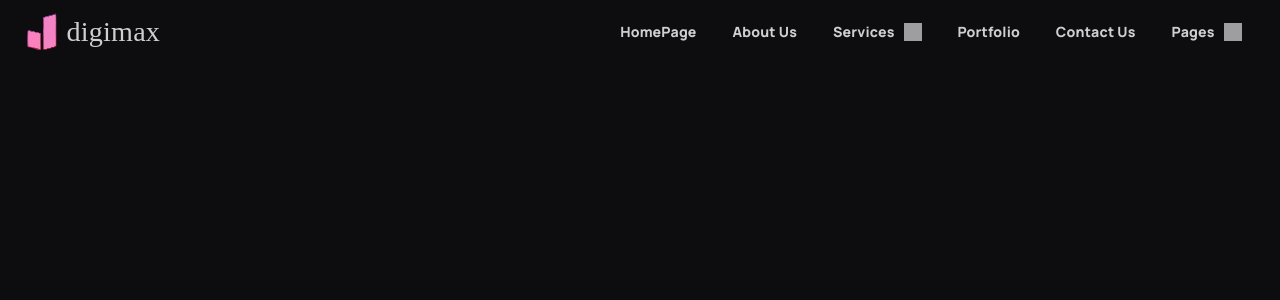
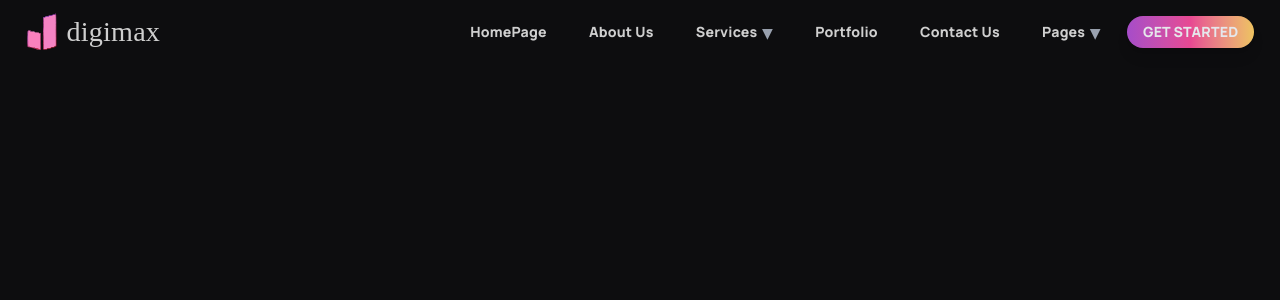
Before and after one commit to zedrock-coding/digimax-styling-copy, a React (Vite) app: page / in a window 1280 px wide. Shown: the top 300 px of the page. Built offline with nearby package versions, Linux system fonts and the light colour scheme; grey boxes are pictures that could not be loaded.

Commit message:
finished the navbar

```diff
--- a/src/components/navbar.jsx
+++ b/src/components/navbar.jsx
@@ -1,10 +1,10 @@
 import '../index.css';
 import logoImg from '../assets/logo_img.svg';
-import dropDown from '../assets/dropdown_icon.svg';
+import dropDown from '../assets/dropdown.svg';
 
 var nonListElements = (item) => (
         <li>
-            <a href="#" className="inline-flex px-[clamp(0.375rem,1vw,1rem)] py-[clamp(0.25rem,0.5vw,0.75rem)] items-center hover:bg-gray-50 rounded whitespace-nowrap text-[clamp(0.65rem,1.1vw,1rem)] font-extrabold">
+            <a href="#" className="inline-flex px-[clamp(0.45rem,1.25vw,1.5rem)] py-[clamp(0.25rem,0.5vw,0.75rem)] items-center hover:bg-gray-700 hover:opacity-90 rounded-4xl whitespace-nowrap text-[clamp(0.65rem,1.1vw,1rem)] font-extrabold">
                 <span>{item}</span>
             </a>
         </li>
@@ -12,7 +12,7 @@ var nonListElements = (item) => (
 
 var listElements = (parentItem, childItems) => (
         <li className='relative parent'>
-            <a href="#" className="inline-flex px-[clamp(0.375rem,1vw,1rem)] py-[clamp(0.25rem,0.5vw,0.75rem)] items-center hover:bg-gray-50 rounded whitespace-nowrap text-[clamp(0.65rem,1.1vw,1rem)] font-extrabold">
+            <a href="#" className="inline-flex px-[clamp(0.45rem,1.25vw,1.5rem)] py-[clamp(0.25rem,0.5vw,0.75rem)] items-center hover:bg-gray-700 hover:opacity-90 rounded-4xl whitespace-nowrap text-[clamp(0.65rem,1.1vw,1rem)] font-extrabold">
                 <span>{parentItem}</span>
             </a>
             <ul className='child transition duration-300 absolute top-full right-0 w-48 bg-[--accent-bg] shadow-lg rounded-b z-50'>
@@ -23,13 +23,14 @@ var listElements = (parentItem, childItems) => (
 
 var childItemElements = (childItem) => (
     <li key={childItem}>
-        <a href="#" className="flex px-4 py-3 hover:bg-gray-50 text-[clamp(0.65rem,1.1vw,1rem)] whitespace-nowrap">
+        <a href="#" className="flex px-4 py-3 hover:bg-gray-700 hover:opacity-90 text-[clamp(0.65rem,1.1vw,1rem)] whitespace-nowrap">
             <span>{childItem}</span>
         </a>
     </li>
 )
 
-let DropDown = (<img src={dropDown} alt="Dropdown" className="w-4 h-4 ml-2" />);
+let DropDown = (<span className={`ml-1 text-[1.2rem] transition-transform duration-200 text-gray-400`}>▾</span>
+);
 
 function Navbar() {
     let serviceItems = ['web development', 'mobile development', 'ui/ux design'];
@@ -50,6 +51,9 @@ function Navbar() {
                 {nonListElements('Portfolio')}
                 {nonListElements('Contact Us')}
                 {listElements(<span className="flex items-center">Pages {DropDown}</span>, pagesitems)}
+                <button className='px-[clamp(0.5rem,1.25vw,1.5rem)] py-[clamp(0.15rem,0.25vw,0.5rem)] flex items-center bg-gradient-to-r from-gradient-purple via-gradient-pink to-gradient-yellow hover:opacity-90 hover:brightness-125 transition-opacity rounded-4xl whitespace-nowrap text-[clamp(0.65rem,1.1vw,1rem)] font-extrabold text-gray-200 shadow-lg transition duration-300'>
+                    GET STARTED
+                </button>
             </ul>
         </nav>
     )
--- a/src/index.css
+++ b/src/index.css
@@ -28,10 +28,6 @@
   --primary-pink: #FF4FA0;      /* CTA buttons, bullet icons */
   --logo-pink: #E94F9E;         /* Logo text */
 
-  /* Gradient accent */
-  --gradient-purple: #A64AC9;   /* Gradient start */
-  --gradient-pink: #FF4FA0;     /* Gradient end */
-
   /* Social / shadow */
   --social-bg: rgba(244, 243, 236, 0.5);
   --shadow:
@@ -55,8 +51,11 @@
   -webkit-font-smoothing: antialiased;
   -moz-osx-font-smoothing: grayscale;
 }
-.gradient-bg {
-  background: linear-gradient(135deg, var(--gradient-purple), var(--gradient-pink));
+
+@theme{
+  --color-gradient-purple: rgba(166, 76, 201, 1);
+  --color-gradient-pink: rgba(255, 79, 160, 0.9);
+  --color-gradient-yellow: rgba(255, 209, 102, 0.93);
 }
 
 
```
